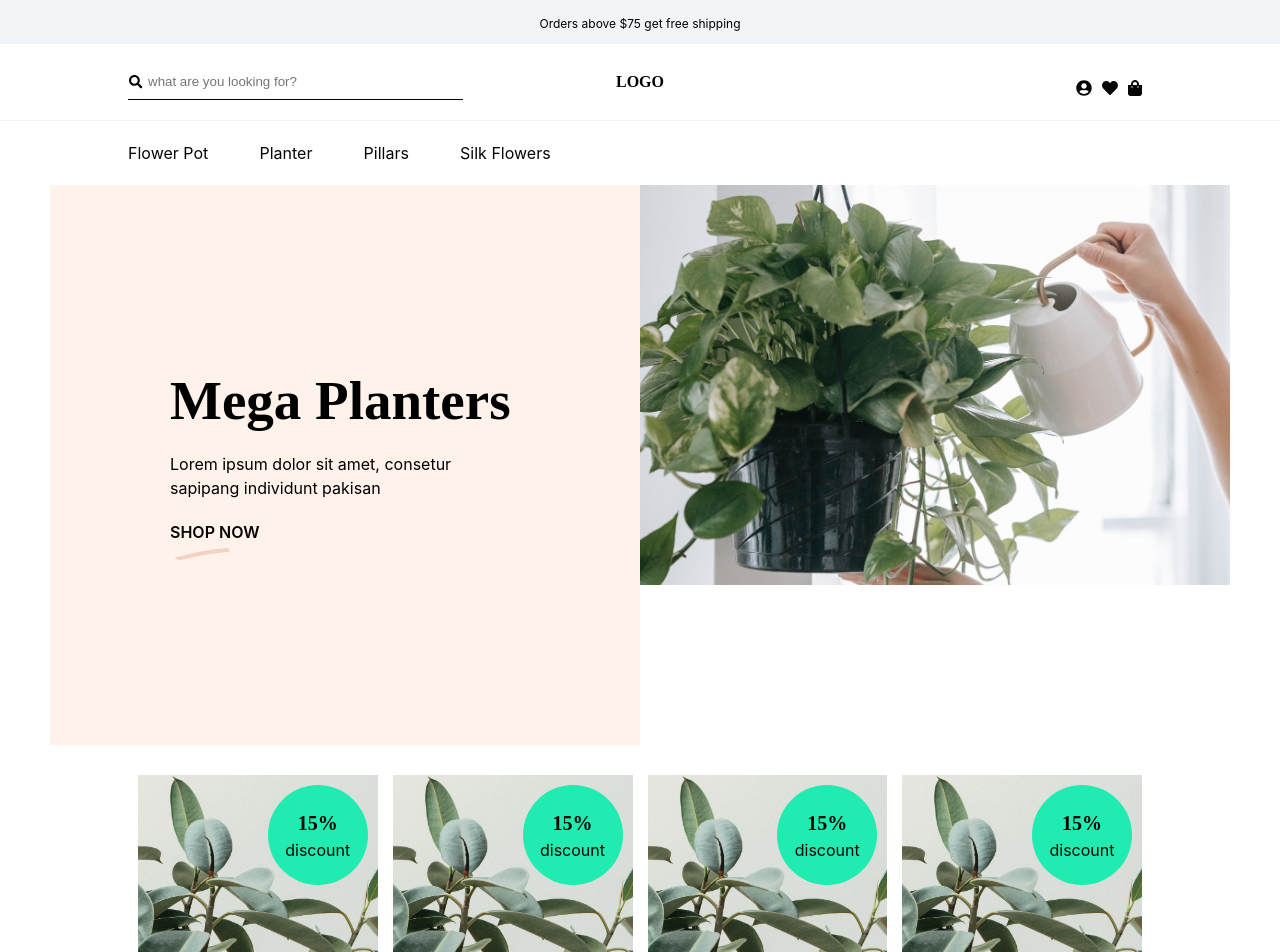
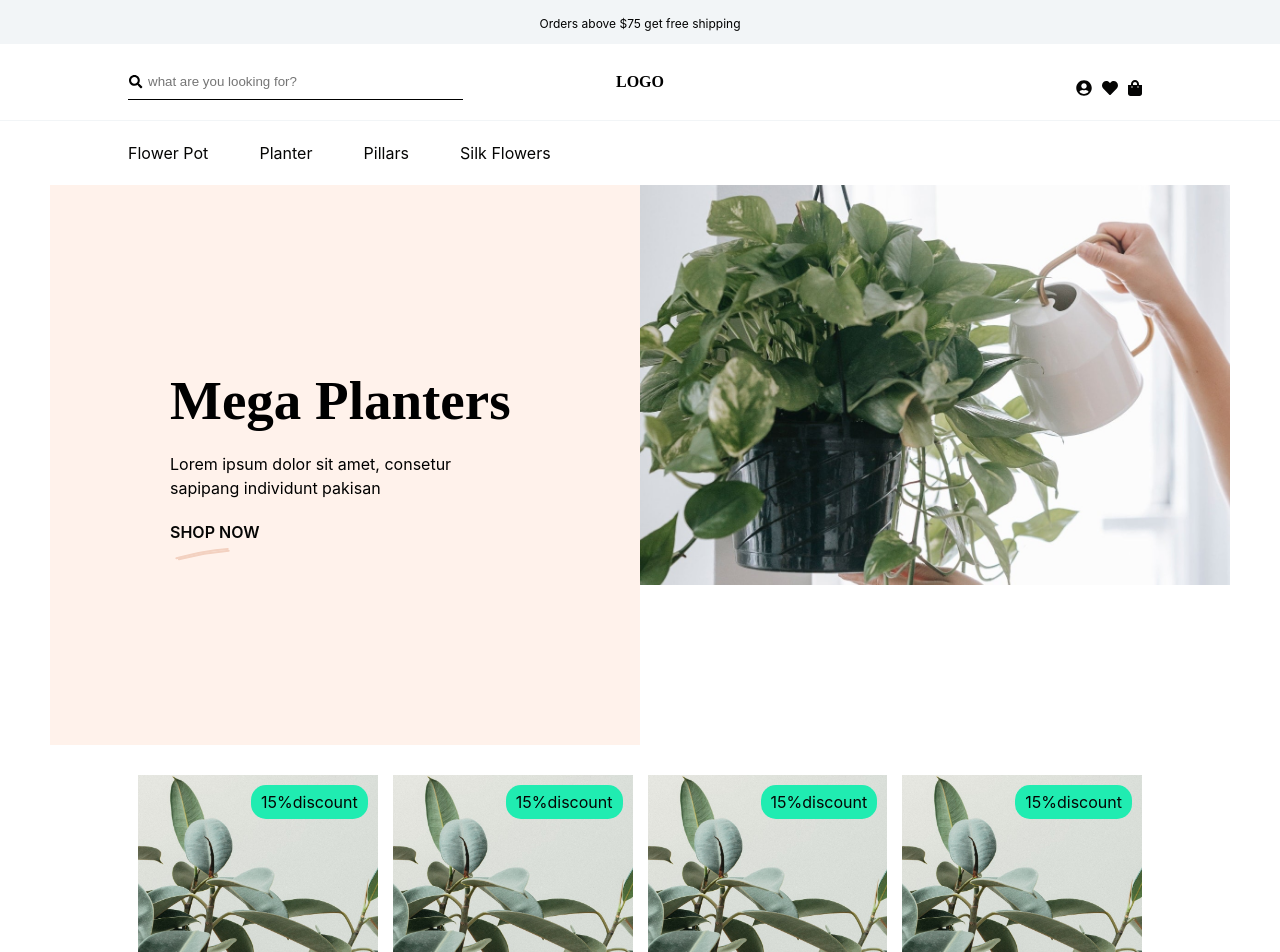
Before and after one commit to cesarcor/inti, a React (Create React App) app: page / in a window 1280 px wide. Shown: the top 952 px of the page. Built offline with nearby package versions, Linux system fonts and the light colour scheme.

Commit message:
add variation

```diff
--- a/src/components/discount-badge/discount-badge.jsx
+++ b/src/components/discount-badge/discount-badge.jsx
@@ -3,7 +3,13 @@ import styles from './discount-badge.module.scss';
 
 const DiscountBadge = (props) => {
   return (
-    <div className={styles.discount_badge}>
+    <div
+      className={
+        props.discount_badge_type === 'big'
+          ? `${styles.discount_badge_big} ${styles.discount_badge}`
+          : `${styles.discount_badge_small} ${styles.discount_badge}`
+      }
+    >
       <span className={styles.discount_badge__content}>
         <span className={styles.discount_badge__amount}>15%</span>
         <span className={styles.discount_badge__title}>discount</span>
--- a/src/components/discount-badge/discount-badge.module.scss
+++ b/src/components/discount-badge/discount-badge.module.scss
@@ -4,6 +4,8 @@
   position: absolute;
   top: 10px;
   right: 10px;
+
+  &_big {
     border-radius: 100px;
     z-index: 2;
     background-color: $green;
@@ -14,6 +16,7 @@
     align-items: center;
     justify-content: center;
 
+    .discount_badge__content {
       span {
         display: block;
       }
@@ -24,3 +27,13 @@
         font-weight: 800;
       }
     }
+  }
+
+  &_small {
+    position: absolute;
+    border-radius: 15px;
+    background-color: $green;
+    z-index: 2;
+    padding: 5px 10px;
+  }
+}
```
Lines whose indentation alone changed are shown as unchanged.
